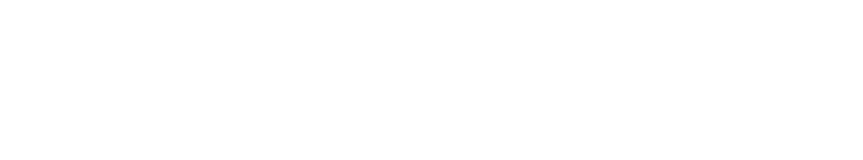
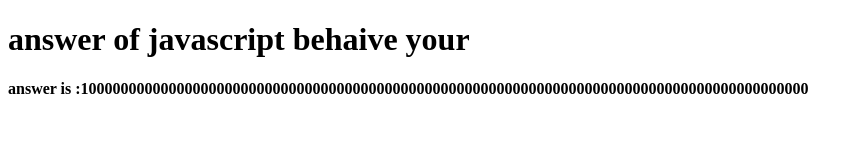
Before and after one commit to benziccc3/PEMDAS_Implementation_of-_avascript, a plain HTML site: page root__implementationn_of _js/index.html in a window 1280 px wide. Shown: the whole page, without its empty margins (0-863 px from the left). Drawn offline with Linux system fonts and the light colour scheme.

Commit message:
try to use to document cod ein js for show the page of number , and the html , add the hq and paragrap and span for show the page

```diff
--- a/root__implementationn_of _js/index.html
+++ b/root__implementationn_of _js/index.html
@@ -8,6 +8,8 @@
 
   <body>
 
+    <h1> answer of javascript behaive your</h1>
+        <strong>answer is :<span id="biig_IInteger"></span> </strong>
 
   </body>
 
--- a/root__implementationn_of _js/script.js
+++ b/root__implementationn_of _js/script.js
@@ -21,3 +21,9 @@ alert(num01 ** num02);
 
 //same answe but add the bigInt()
       alert(BigInt(num01) ** BigInt(num02));
+
+// DOM Method Call (o Selector Method)
+
+ let answer = BigInt(num01) ** BigInt(num02) ;
+
+document.getElementById("biig_IInteger").textContent = answer;
```
